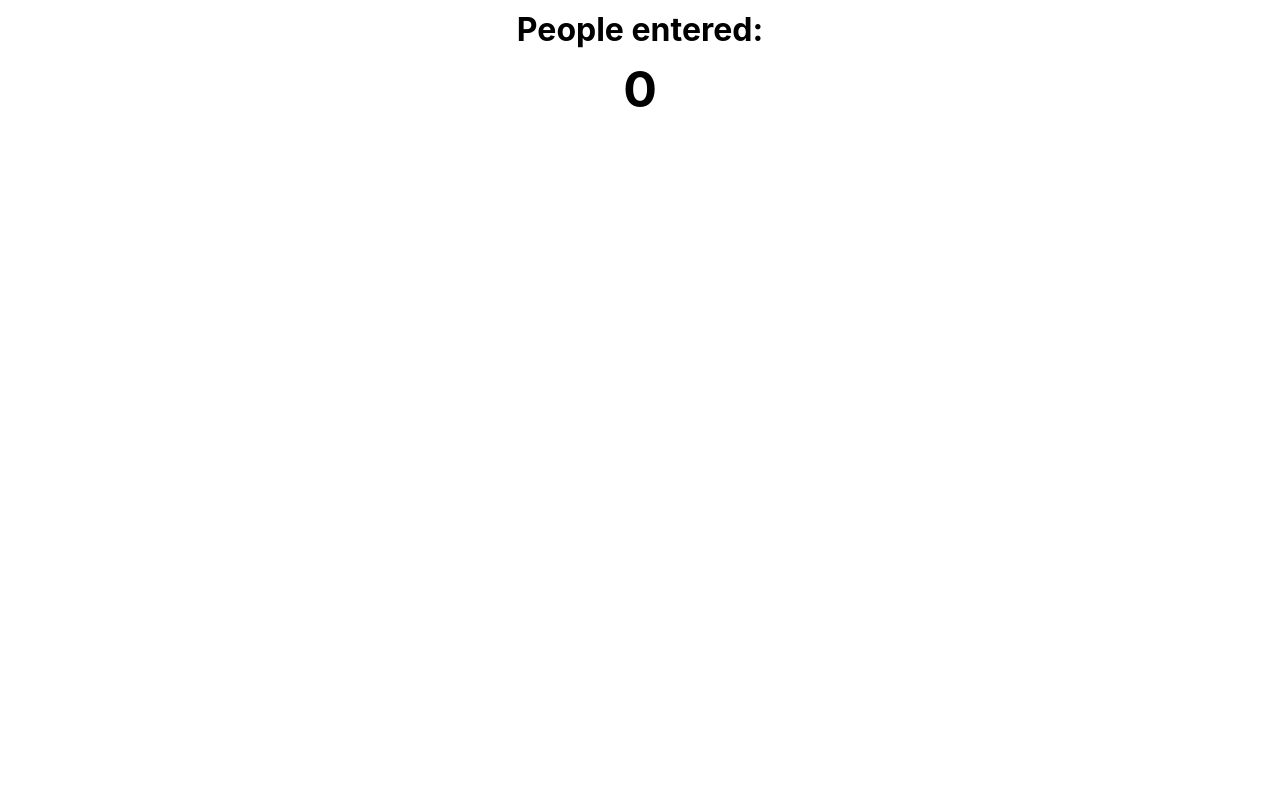
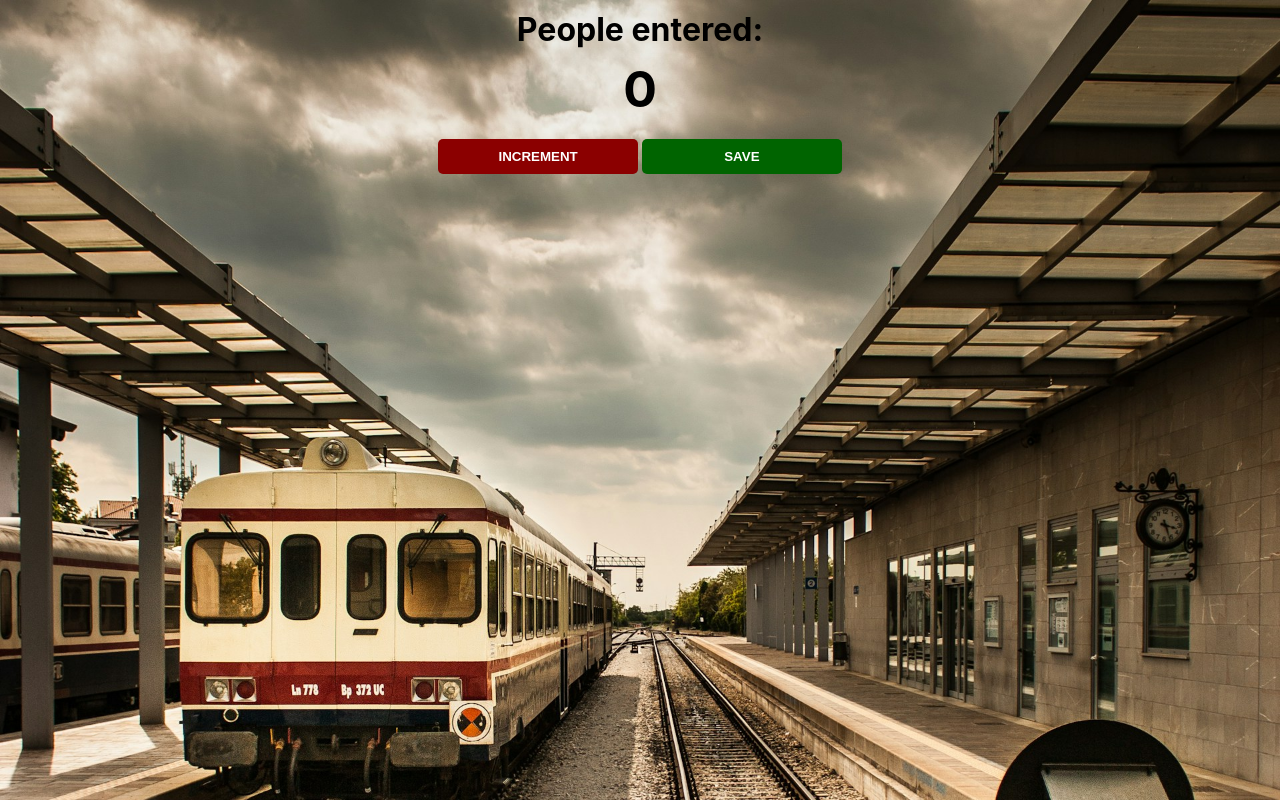
Before and after one commit to Coding-Abdi/js_counter_app, a plain HTML site: page counter_app/index.html in a window 1280 px wide. Drawn offline with Linux system fonts and the light colour scheme.

Commit message:
created outline of counter app

```diff
--- a/counter_app/index.css
+++ b/counter_app/index.css
@@ -1,5 +1,5 @@
 body {
-    background-image: url("station.jpg");
+    background-image: url("assets/station.jpg");
     background-size: cover;
     font-family: -apple-system, BlinkMacSystemFont, 'Segoe UI', Roboto, Oxygen, Ubuntu, Cantarell, 'Open Sans', 'Helvetica Neue', sans-serif;
     font-weight: bold;
--- a/counter_app/index.html
+++ b/counter_app/index.html
@@ -5,8 +5,8 @@
     <body>
         <h1>People entered:</h1>
         <h2 id="count-el">0</h2>
-        <script>
-
-        </script>
+        <button id="increment-btn" onclick="increment()">INCREMENT</button>
+        <button id="save-btn" onclick="save()">SAVE</button>
+        <script src="index.js"></script>
     </body>
 </html>
--- /dev/null
+++ b/counter_app/index.js
@@ -0,0 +1,21 @@
+// intialize the count as 0
+// listen for clicks on the increment button
+// increment the count variable when the button is clicked
+// change the count-el in the HTML to reflect the new count
+
+// document.getElementById("count-el").innerText = count;
+
+let count = 0;
+
+let countEl = document.getElementById("count-el")
+
+function increment() {
+    count = count + 1;
+    countEl.innerText = count;
+}
+
+// 1. Create a function, save(), which logs out the count when it's called
+
+function save() {
+    console.log(count);
+}
```
Also changed, not shown: counter_app/assets/station.jpg (added).
